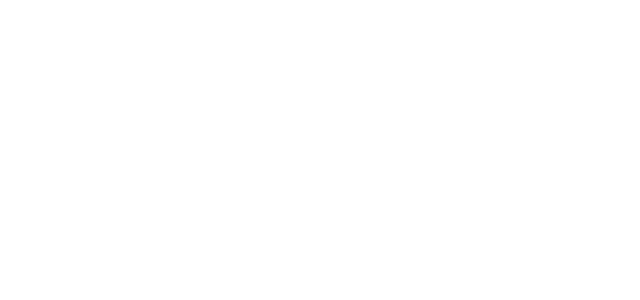
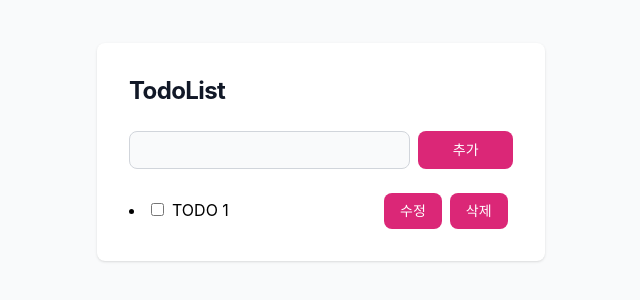
Before and after one commit to pbk95120/anted-pre-onboarding-frontend, a React (Create React App) app: page /todo in a window 1280 px wide. Shown: the part 248-548 px from the top of the page, without its empty margins (319-959 px from the left). Built offline with nearby package versions, Linux system fonts and the light colour scheme; sample sign-in values are in the browser's storage.

Commit message:
feat: todo design

```diff
--- a/src/pages/TodoPage.tsx
+++ b/src/pages/TodoPage.tsx
@@ -1,4 +1,51 @@
+import { useState } from "react";
+
 const TodoPage = () => {
-  return <></>;
+  const [todos, setTodos] = useState([]);
+  const [addList, setAddList] = useState("");
+
+  return (
+    <section className="bg-gray-50">
+      <div className="flex flex-col items-center justify-center px-6 py-8 mx-auto md:h-screen lg:py-0">
+        <div className="w-full bg-white rounded-lg shadow md:mt-0 sm:max-w-md xl:p-0">
+          <div className="p-6 space-y-4 md:space-y-6 sm:p-8">
+            <h1 className="text-xl font-bold leading-tight tracking-tight text-gray-900 md:text-2xl">
+              TodoList
+            </h1>
+            <div className="flex">
+              <input
+                data-testid="new-todo-input"
+                className="bg-gray-50 border border-gray-300 text-gray-900 sm:text-sm rounded-lg focus:ring-primary-600 focus:border-primary-600 block p-2 mr-2 w-9/12"
+              />
+              <button
+                data-testid="new-todo-add-button"
+                className="text-white bg-primary-600 hover:bg-primary-700 focus:ring-4 focus:outline-none focus:ring-primary-300 font-medium rounded-lg text-sm px-5 py-2 w-3/12"
+              >
+                추가
+              </button>
+            </div>
+            <li>
+              <label>
+                <input type="checkbox" className="mr-2" />
+                <span className="inline-block mr-5 w-6/12">TODO 1</span>
+              </label>
+              <button
+                data-testid="modify-button"
+                className="text-white bg-primary-600 hover:bg-primary-700 focus:ring-4 focus:outline-none focus:ring-primary-300 font-medium rounded-lg text-sm px-4 py-2 mr-2"
+              >
+                수정
+              </button>
+              <button
+                data-testid="delete-button"
+                className="text-white bg-primary-600 hover:bg-primary-700 focus:ring-4 focus:outline-none focus:ring-primary-300 font-medium rounded-lg text-sm px-4 py-2"
+              >
+                삭제
+              </button>
+            </li>
+          </div>
+        </div>
+      </div>
+    </section>
+  );
 };
 export default TodoPage;
```
